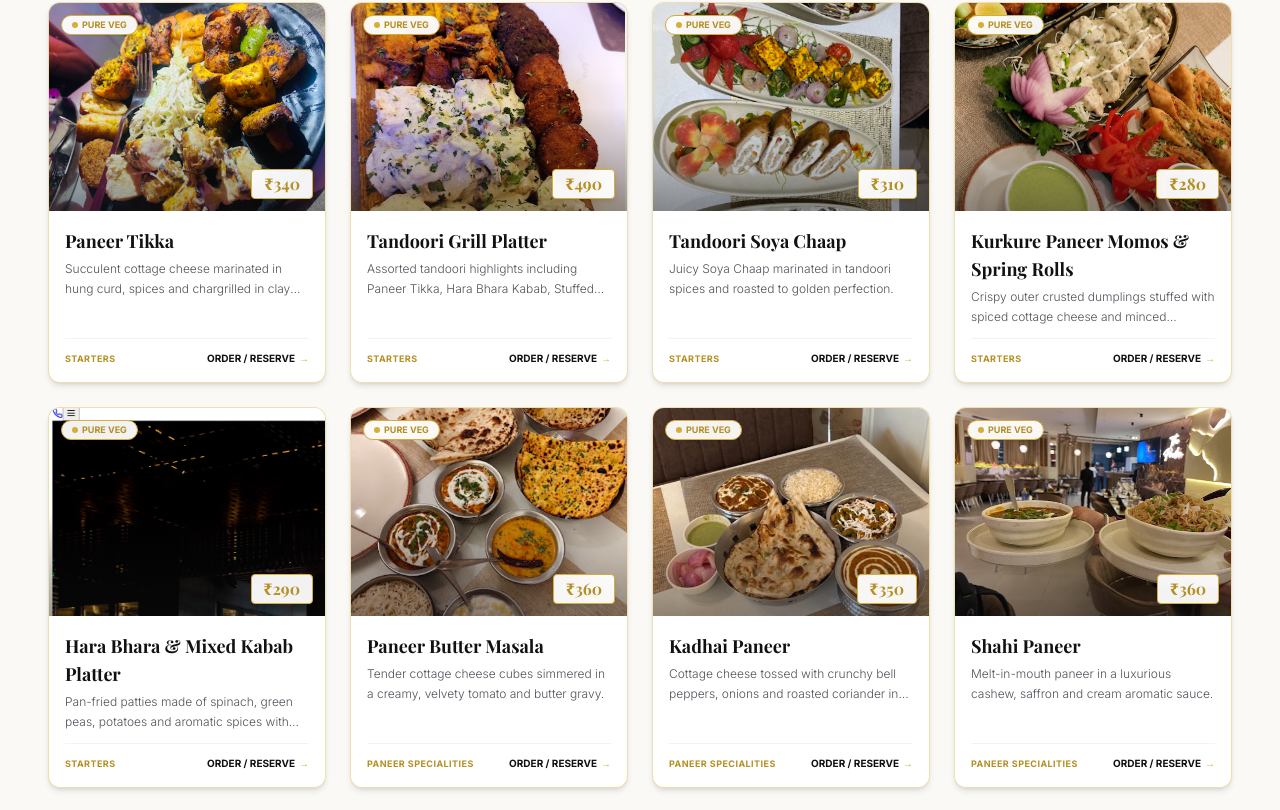
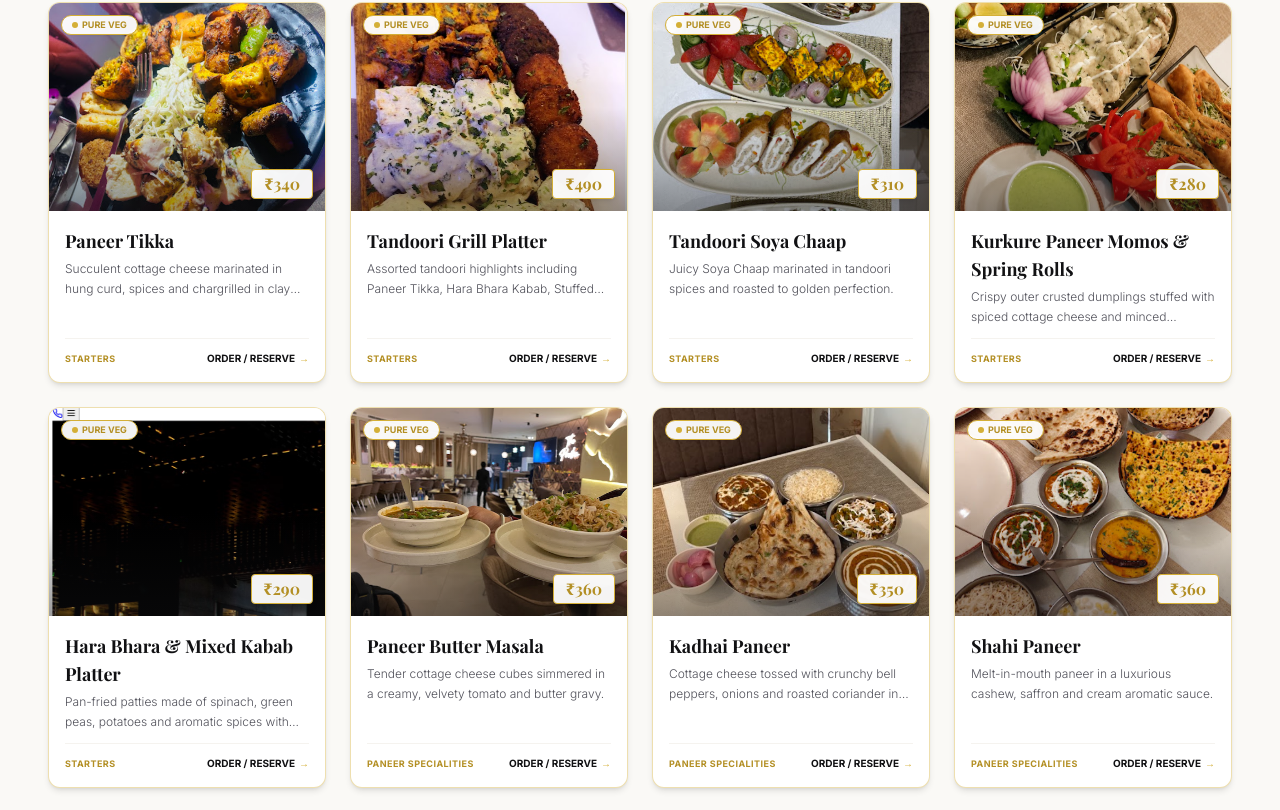
Before and after one commit to sumitxcman/The-pavitra, a Next.js app: page / in a window 1280 px wide. Shown: the part 4111-4921 px from the top of the page. Built offline with nearby package versions, Linux system fonts and the light colour scheme; a web font is replaced by a local one.

Commit message:
Update Paneer Butter Masala image to dedicated rich serving bowls photo in menuData

```diff
--- a/src/data/menuData.ts
+++ b/src/data/menuData.ts
@@ -84,7 +84,7 @@ export const MENU_ITEMS: MenuItem[] = [
     category: 'Paneer Specialities',
     price: 360,
     description: 'Tender cottage cheese cubes simmered in a creamy, velvety tomato and butter gravy.',
-    image: '/images/north-indian-feast.png',
+    image: '/images/server-bowls.png',
     isVegetarian: true,
     isChefSpecial: true,
     isPopular: true,
@@ -106,7 +106,7 @@ export const MENU_ITEMS: MenuItem[] = [
     category: 'Paneer Specialities',
     price: 360,
     description: 'Melt-in-mouth paneer in a luxurious cashew, saffron and cream aromatic sauce.',
-    image: '/images/server-bowls.png',
+    image: '/images/north-indian-feast.png',
     isVegetarian: true,
     isChefSpecial: true,
     spicyLevel: 1,
```
